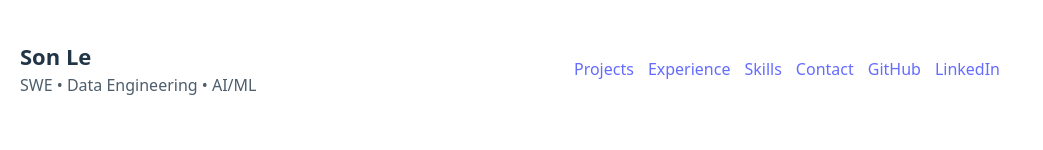
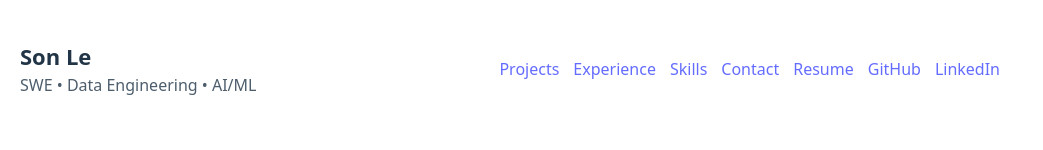
Before and after one commit to CLAY3106/portfolio, a React (Vite) app: page / in a window 1280 px wide. Shown: the top 150 px of the page, without its empty margins (0-1043 px from the left). Built offline with nearby package versions, Linux system fonts and the light colour scheme.

Commit message:
add resume link

```diff
--- a/src/App.jsx
+++ b/src/App.jsx
@@ -15,6 +15,9 @@ export default function App() {
             <a href="#experience">Experience</a>
             <a href="#skills">Skills</a>
             <a href="#contact">Contact</a>
+            <a href="/resume.pdf" target="_blank" rel="noreferrer">
+              Resume
+            </a>
             <a href="https://github.com/CLAY3106" target="_blank" rel="noreferrer">
               GitHub
             </a>
```
Also changed, not shown: 1 other file (tests, documents, lock files or other folders).
